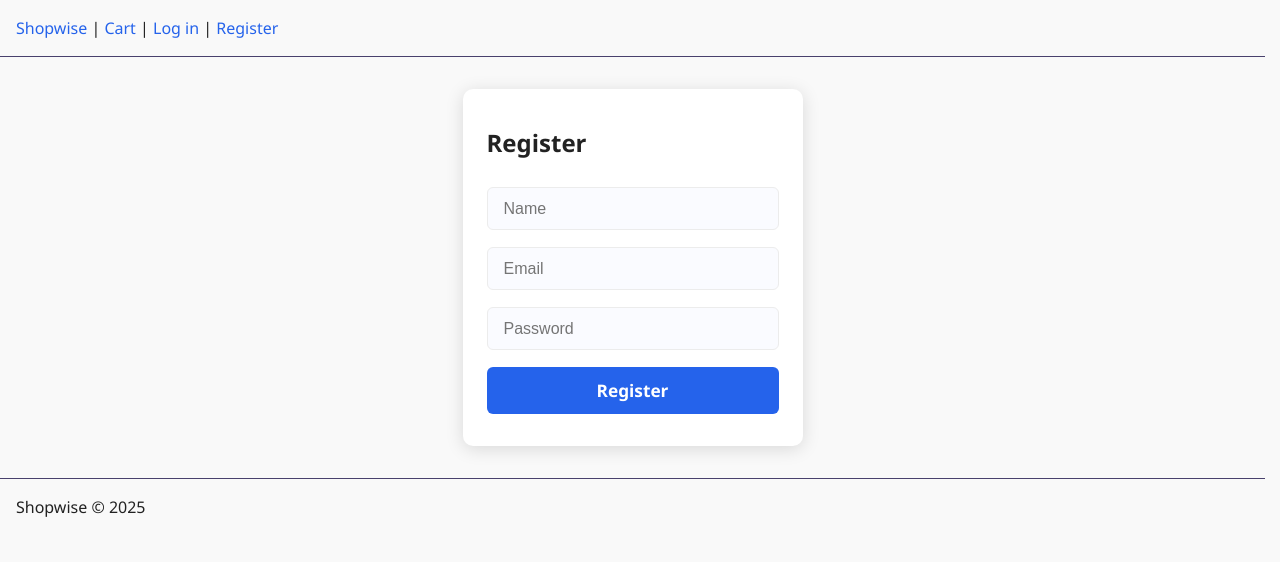
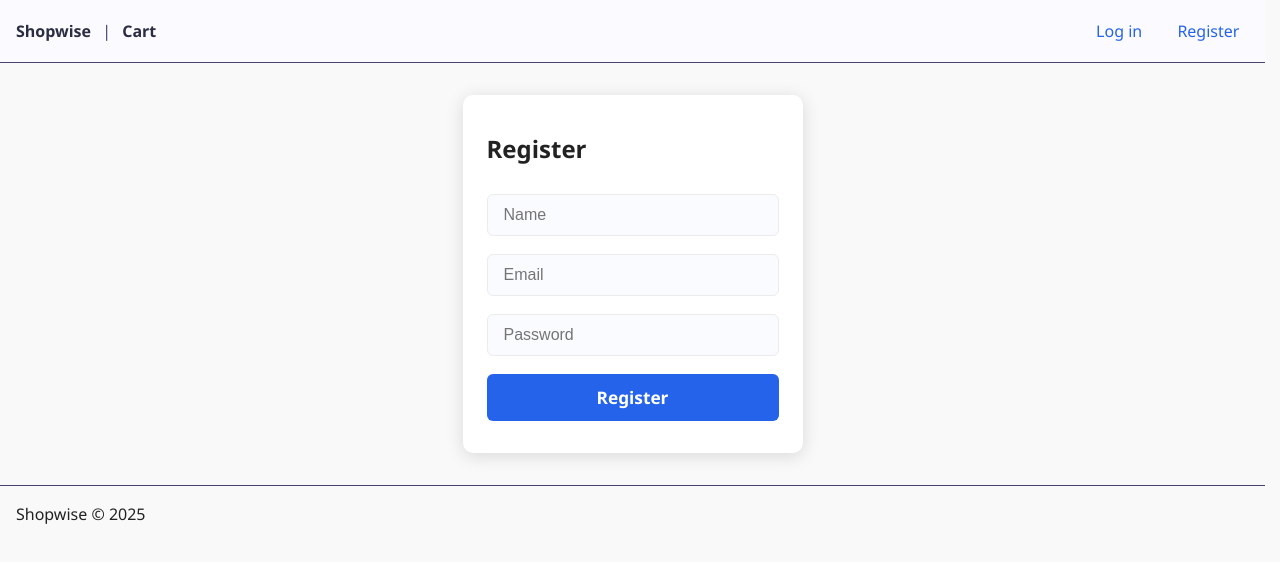
Before and after one commit to Kornetas/shopwise-app, a Next.js app in the folder frontend/: page /register in a window 1280 px wide. Shown: the top 562 px of the page. Built offline with nearby package versions, Linux system fonts and the light colour scheme; no server answers.

Commit message:
add UserMenu, Navbar component for login/logout and user info in navbar

```diff
--- a/frontend/src/app/layout.js
+++ b/frontend/src/app/layout.js
@@ -1,6 +1,7 @@
 import "../styles/global.css";
 import ReduxProvider from "../store/ReduxProvider";
 import AuthInit from "../components/Init/AuthInit";
+import Navbar from "../components/Navbar/Navbar";
 
 export const metadata = {
   title: "Shopwise",
@@ -13,13 +14,7 @@ export default function RootLayout({ children }) {
       <body>
         <ReduxProvider>
           <AuthInit />
-          <nav>
-            {/* Placeholder navbar */}
-            <div style={{ padding: "1rem", borderBottom: "1px solid #49416D" }}>
-              <a href="/">Shopwise</a> | <a href="/cart">Cart</a> |{" "}
-              <a href="/login">Log in</a> | <a href="/register">Register</a>
-            </div>
-          </nav>
+          <Navbar />
           <main>{children}</main>
           <footer
             style={{
--- /dev/null
+++ b/frontend/src/components/Navbar/Navbar.js
@@ -0,0 +1,22 @@
+import Link from "next/link";
+import styles from "./Navbar.module.css";
+import UserMenu from "../UserMenu/UserMenu";
+
+export default function Navbar() {
+  return (
+    <nav className={styles.navbar}>
+      <div className={styles.left}>
+        <Link className={styles.link} href="/">
+          Shopwise
+        </Link>
+        <span className={styles.separator}>|</span>
+        <Link className={styles.link} href="/cart">
+          Cart
+        </Link>
+      </div>
+      <div className={styles.right}>
+        <UserMenu />
+      </div>
+    </nav>
+  );
+}
--- /dev/null
+++ b/frontend/src/components/Navbar/Navbar.module.css
@@ -0,0 +1,28 @@
+.navbar {
+  display: flex;
+  justify-content: space-between;
+  align-items: center;
+  padding: 1rem;
+  border-bottom: 1px solid #49416d;
+  background: #fafaff;
+}
+
+.left {
+  display: flex;
+  align-items: center;
+  gap: 0.7rem;
+}
+
+.right {
+  margin-left: 1.2rem;
+}
+
+.link {
+  text-decoration: none;
+  color: #2b2d42;
+  font-weight: 600;
+}
+
+.separator {
+  color: #49416d;
+}
--- /dev/null
+++ b/frontend/src/components/UserMenu/UserMenu.js
@@ -0,0 +1,37 @@
+"use client";
+import { useSelector, useDispatch } from "react-redux";
+import { logout } from "../../features/user/userSlice";
+import styles from "./UserMenu.module.css";
+import Link from "next/link";
+
+export default function UserMenu() {
+  const user = useSelector((state) => state.user.user);
+  const dispatch = useDispatch();
+
+  if (!user) {
+    // User not logged in – show login/register links
+    return (
+      <div className={styles.menu}>
+        <Link href="/login" className={styles.link}>
+          Log in
+        </Link>
+        <Link href="/register" className={styles.link}>
+          Register
+        </Link>
+      </div>
+    );
+  }
+
+  // User is logged in – show name, panel, logout
+  return (
+    <div className={styles.menu}>
+      <span className={styles.user}>👤 {user.name}</span>
+      <Link href="/profile" className={styles.link}>
+        My Account
+      </Link>
+      <button className={styles.btn} onClick={() => dispatch(logout())}>
+        Log out
+      </button>
+    </div>
+  );
+}
--- /dev/null
+++ b/frontend/src/components/UserMenu/UserMenu.module.css
@@ -0,0 +1,33 @@
+.menu {
+  display: flex;
+  align-items: center;
+  gap: 1rem;
+}
+.user {
+  color: var(--color-main);
+  font-weight: 600;
+}
+.link {
+  color: var(--color-main);
+  text-decoration: none;
+  font-weight: 500;
+  padding: 0.2em 0.6em;
+  border-radius: 6px;
+  transition: background 0.12s;
+}
+.link:hover {
+  background: var(--color-grey);
+}
+.btn {
+  padding: 0.4em 0.9em;
+  background: #d32f2f;
+  color: #fff;
+  border: none;
+  border-radius: 5px;
+  font-weight: 600;
+  cursor: pointer;
+  transition: background 0.15s;
+}
+.btn:hover {
+  background: #a00;
+}
```
